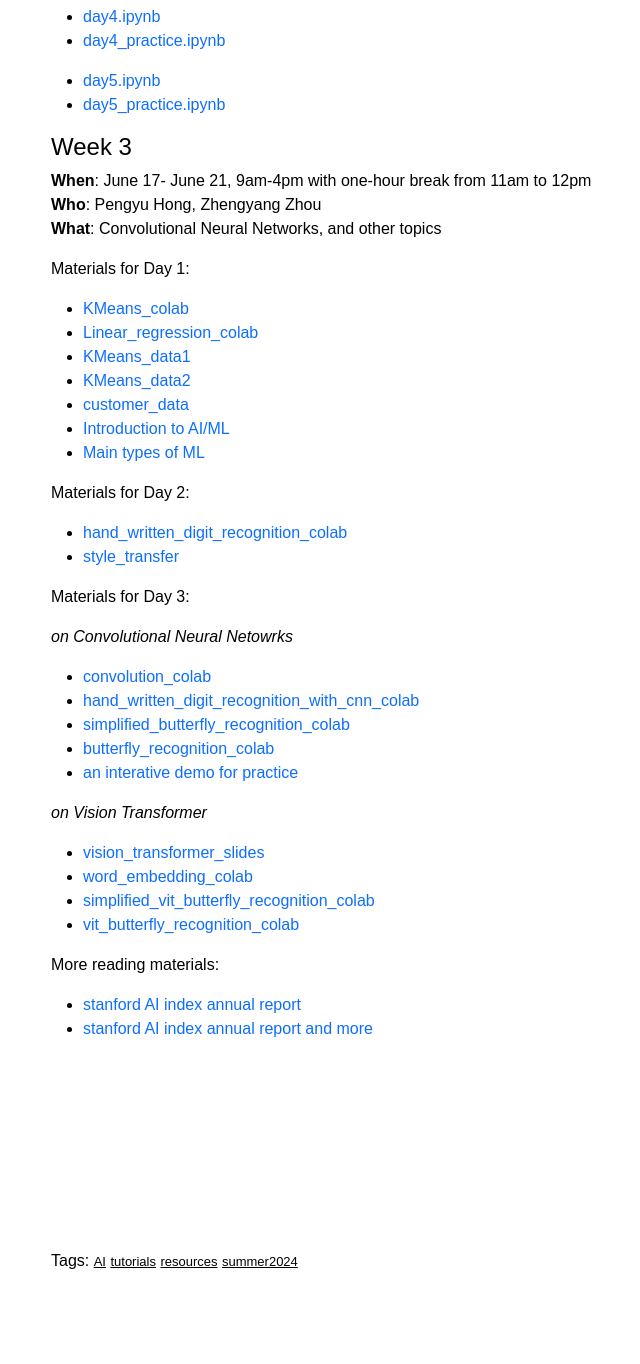
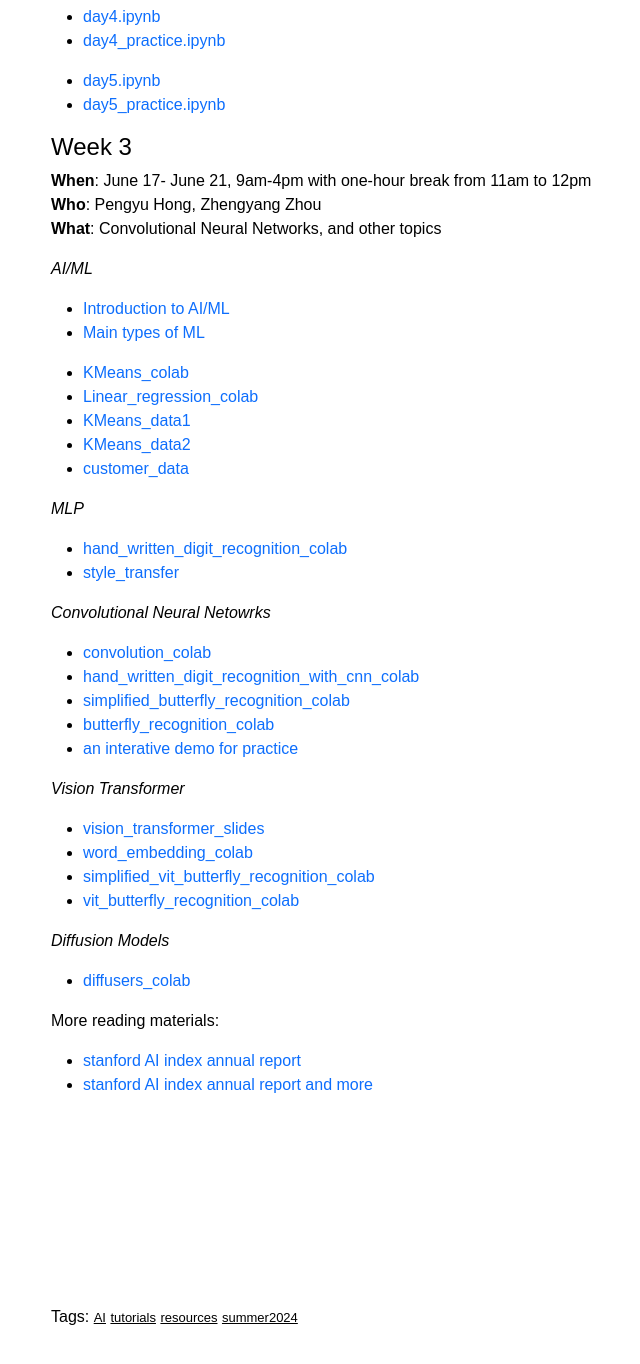
Before and after one commit to planet-ai-2023/planet-ai-2023.github.io, a Jekyll site: the page built from _posts/2024-6-01-summer-2024.md, in a window 1280 px wide and 1400 px high, scrolled down 1473 px. Shown: the top 1364 px of the window, without its empty margins (101-741 px from the left). Built offline with Jekyll 4.4.1, drawn with Linux system fonts in a browser that asks for light colours.

Commit message:
Add files via upload

```diff
--- a/_posts/2024-6-01-summer-2024.md
+++ b/_posts/2024-6-01-summer-2024.md
@@ -71,36 +71,36 @@ Colabs for you to try:
 **Who**: Pengyu Hong, Zhengyang Zhou
 **What**: Convolutional Neural Networks, and other topics
 
-Materials for Day 1:
+*AI/ML*
+- [Introduction to AI/ML](https://docs.google.com/presentation/d/1kPPTRz3n9AvP1uc_hbwsZ45v1Ijf9ObU/edit?usp=sharing&ouid=113200546422009820244&rtpof=true&sd=true){:target="_blank"}
+- [Main types of ML](https://docs.google.com/presentation/d/1til4FIY5skfI1pHzeF9Cnuh-URUbL9rk/edit?usp=sharing&ouid=113200546422009820244&rtpof=true&sd=true){:target="_blank"}
+
 - [KMeans_colab](https://colab.research.google.com/drive/1gyPZGIgPM4BpEY3lgVQJs34K9ifnBZg-?usp=sharing){:target="_blank"}
 - [Linear_regression_colab](https://colab.research.google.com/drive/1p7jjLCmdkk1k58abyT46ia8ayLzhGl4e?usp=sharing){:target="_blank"}
 - [KMeans_data1](https://drive.google.com/file/d/1XHVM2H9bn3MOsLEGFIFgtNVMd6Z4XHhM/view?usp=sharing){:target="_blank"}
 - [KMeans_data2](https://drive.google.com/file/d/1XPuNZIp0RRHgz5rxDk673sfR_skTvbPY/view?usp=sharing){:target="_blank"}
 - [customer_data](https://drive.google.com/file/d/14z308tP_oeB1kknQz4V-ArVBgQAwnFcX/view?usp=sharing){:target="_blank"}
-- [Introduction to AI/ML](https://docs.google.com/presentation/d/1kPPTRz3n9AvP1uc_hbwsZ45v1Ijf9ObU/edit?usp=sharing&ouid=113200546422009820244&rtpof=true&sd=true){:target="_blank"}
-- [Main types of ML](https://docs.google.com/presentation/d/1til4FIY5skfI1pHzeF9Cnuh-URUbL9rk/edit?usp=sharing&ouid=113200546422009820244&rtpof=true&sd=true){:target="_blank"}
 
-
-Materials for Day 2:
+ *MLP*
 - [hand_written_digit_recognition_colab](https://colab.research.google.com/drive/1M7l7onN1-AIjoJr1pzfFKUfJ39ZlAumb?usp=sharing){:target="_blank"}
 - [style_transfer](https://drive.google.com/drive/folders/1ujKkrC7xY0-lXp8ij8smXPTiZ_J05QEM?usp=sharing){:target="_blank"}
 
-Materials for Day 3:
 
-*on Convolutional Neural Netowrks*
+*Convolutional Neural Netowrks*
 - [convolution_colab](https://drive.google.com/file/d/1mpueGrEpn2ObBCvbd440sa2i90LYzlcC/view?usp=sharing){:target="_blank"}
 - [hand_written_digit_recognition_with_cnn_colab](https://drive.google.com/file/d/1TXZf_Ezr2XUTk6KyjbLqK8IkmldyLpk8/view?usp=sharing){:target="_blank"}
 - [simplified_butterfly_recognition_colab](https://drive.google.com/file/d/16XLdVxbMfw99TPbrhWT5QifYPeaLax6T/view?usp=sharing){:target="_blank"}
 - [butterfly_recognition_colab](https://drive.google.com/file/d/1FvL-rBDXb1oxktmi0wxpC19i1j44ZoN3/view?usp=sharing){:target="_blank"}
 - [an interative demo for practice](https://marcoqin.com/visualize_neural_net/cnn/2dc.html){:target="_blank"}
 
-*on Vision Transformer*
+*Vision Transformer*
 - [vision_transformer_slides](https://docs.google.com/presentation/d/1TepruqK2TqUUaiTjVrSIgVeyNuBcGTfp/edit?usp=sharing&ouid=113200546422009820244&rtpof=true&sd=true){:target="_blank"}
 - [word_embedding_colab](https://drive.google.com/file/d/1IGkp9I8N9dmQsEKPEX6r5FarSEkLtpAj/view?usp=sharing){:target="_blank"}
 - [simplified_vit_butterfly_recognition_colab](https://drive.google.com/file/d/14QItvUS9RHfHLMjjnCl6GCaXrzXK4pYH/view?usp=sharing){:target="_blank"}
 - [vit_butterfly_recognition_colab](https://drive.google.com/file/d/16YQX5yjUyx3KVHL67lw5GqDGlOSmBi9w/view?usp=sharing){:target="_blank"}
 
-
+*Diffusion Models*
+- [diffusers_colab](https://drive.google.com/file/d/1cnQkFpSMNtWkA-w0w7PhkyW3Gz3389A0/view?usp=sharing){:target="_blank"}
 
 
 More reading materials:
```
